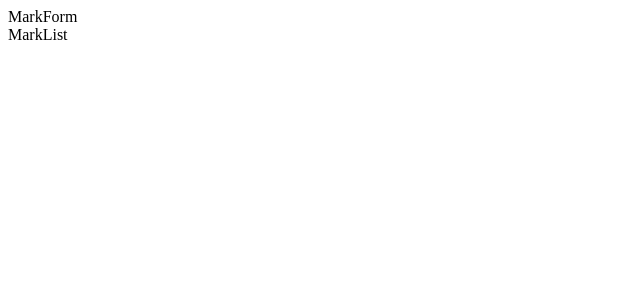
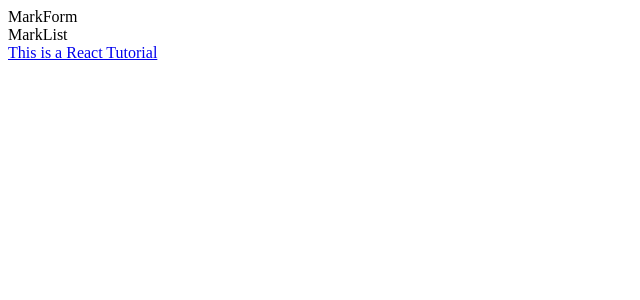
Before and after one commit to cbiggans/ReactPractice01, a React (Create React App) app: page / in a window 1280 px wide. Shown: the top 300 px of the page, without its empty margins (0-640 px from the left). Built offline with nearby package versions, Linux system fonts and the light colour scheme.

Commit message:
Pass down props to MarkList component & Display marks in list

```diff
--- a/src/components/MarkContainer.js
+++ b/src/components/MarkContainer.js
@@ -9,14 +9,17 @@ class MarkContainer extends React.Component{
     return (
       <div>
         <MarkForm />
-        <MarkList />
+        <MarkList marks={this.props.marks} />
       </div>
     )
   }
 }
 
 function mapStateToProps(state) {
-  return {}
+  return {
+    marks: state.marks,
+    nextMark: state.nextMark,
+  }
 }
 
 function mapDispatchToProps(dispatch) {
--- a/src/components/MarkList.js
+++ b/src/components/MarkList.js
@@ -2,7 +2,22 @@ import React from 'react'
 
 
 function MarkList(props) {
-  return <div>MarkList</div>
+  const marks = props.marks.map((item) => {
+    return (
+      <div key={item.id}>
+        <a href={item.url} target='_blank' rel="noopener noreferrer">
+          {item.title}
+        </a>
+      </div>
+    )
+  })
+
+  return (
+    <div>
+      <div>MarkList</div>
+      {marks}
+    </div>
+  )
 }
 
 export default MarkList
--- a/src/store.js
+++ b/src/store.js
@@ -2,6 +2,7 @@ import { createStore } from 'redux'
 
 const initialState = {
   marks: [{
+    'id': '1',
     'category': 'Video',
     'description': 'This is a video',
     'tags': 'react, tutorial, redux',
```
